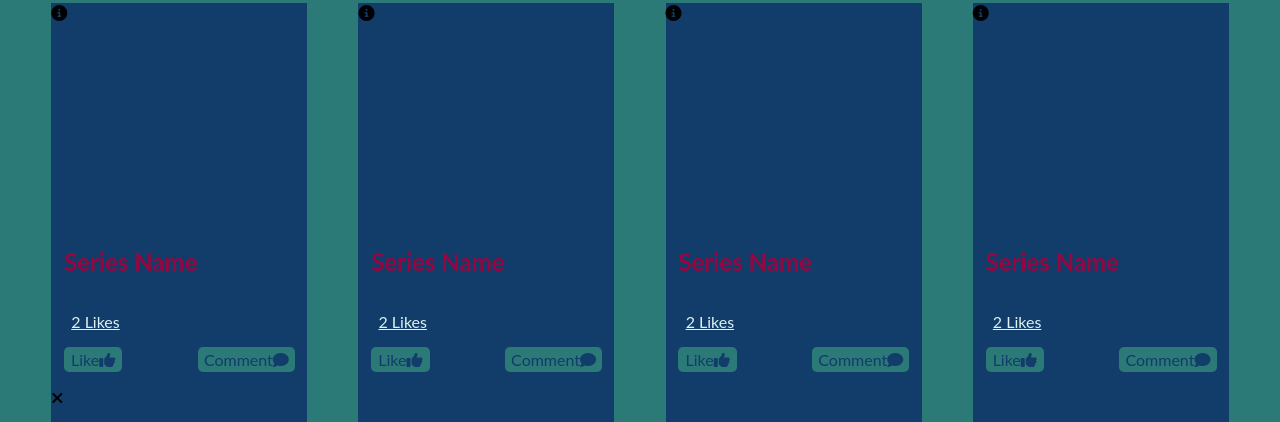
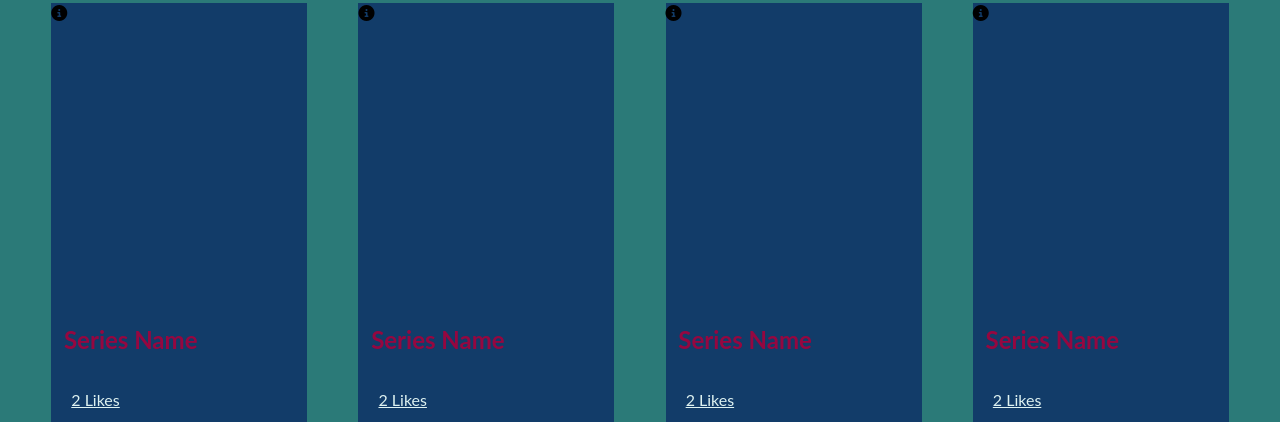
Before and after one commit to Ogaga01/The-SerieZone, a website built with webpack: page src/index.html in a window 1280 px wide. Shown: the part 99-521 px from the top of the page. Built offline with nearby package versions, Linux system fonts and the light colour scheme; no server answers.

Commit message:
Finalize series container styles

```diff
--- a/src/style.css
+++ b/src/style.css
@@ -98,7 +98,7 @@ body {
 
   .series-div {
     background-color: #123c69;
-    height: 60vh;
+    height: 60%;
     padding-top: 0%;
     margin-top: 3%;
     width: 20%;
@@ -106,10 +106,12 @@ body {
   }
 
   .about-series{
-    margin-top: 80%;
     display: flex;
     flex-direction: column;
+    justify-content: flex-end;
     padding-left: 5%;
+    height: 100%;
+    position: relative;
   }
 
   .name {
@@ -120,6 +122,7 @@ body {
     display: flex;
     justify-content: space-between;
     align-items: flex-end;
+    padding-bottom: 15%;
   }
 
   .like-div {
```
